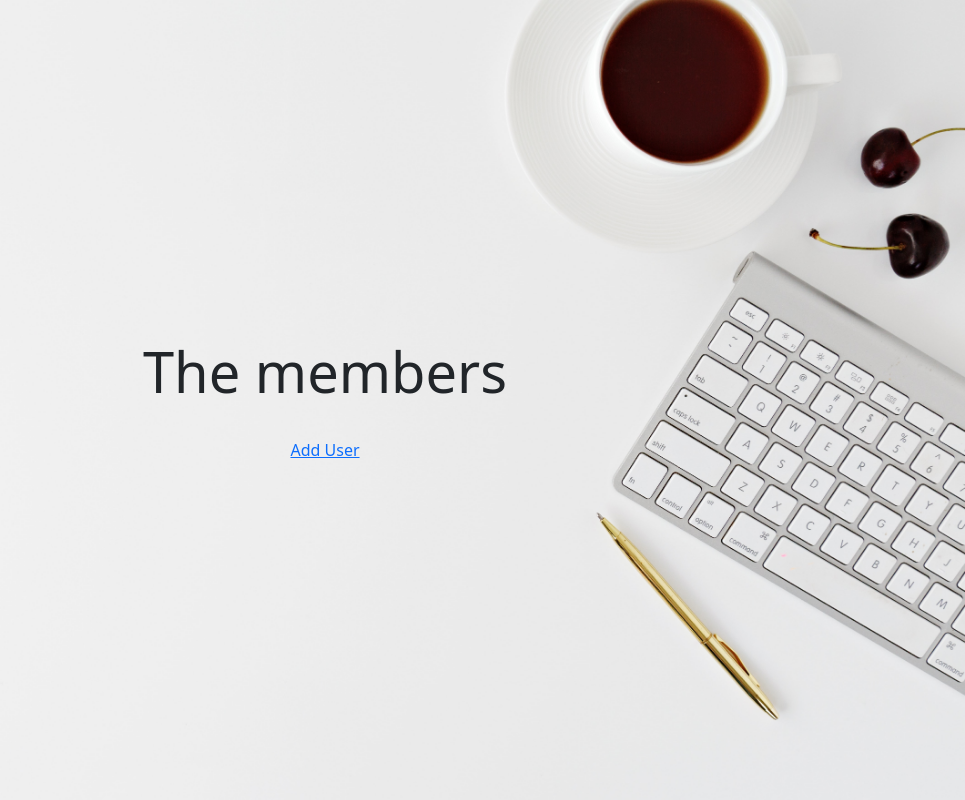
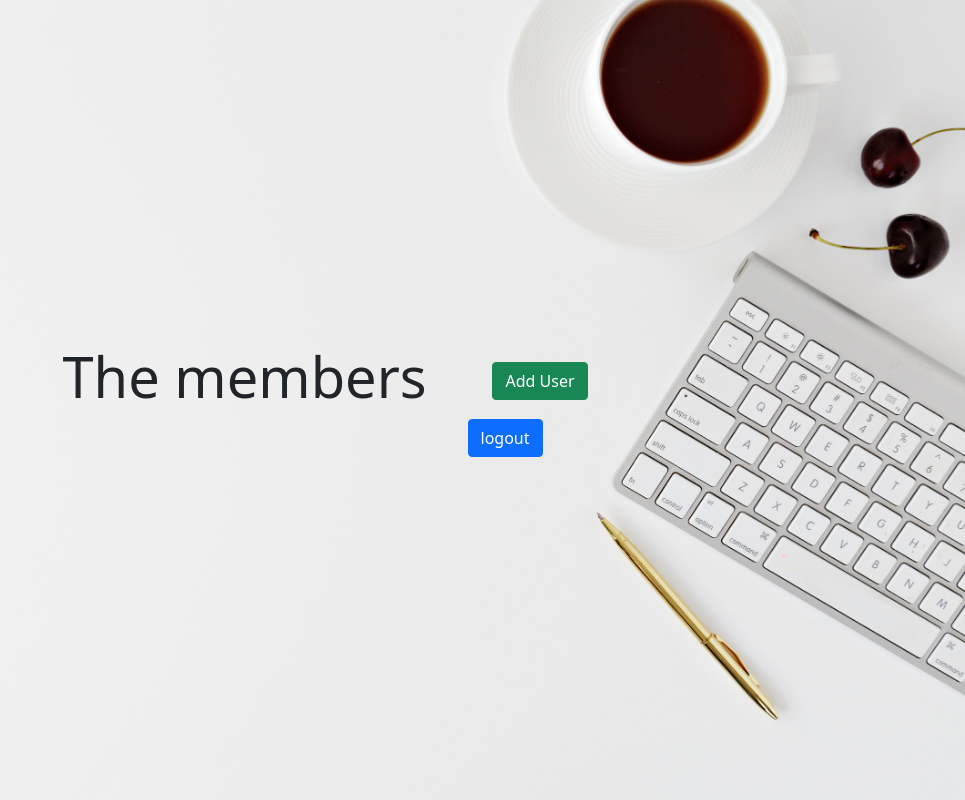
Before and after one commit to elmiri-ismail/projet4-PHP-CRUD, a PHP site: page /read.php in a window 1280 px wide. Shown: the whole page, without its empty margins (315-1280 px from the left). Run offline with PHP 8.4, Linux system fonts and the light colour scheme; data that the repository does not hold is empty; some libraries are stand-ins or nearby versions.

Commit message:
save changes

```diff
--- a/css/style.css
+++ b/css/style.css
@@ -35,3 +35,7 @@ body {
 display:flex !important;
 justify-content: flex-end !important;
 }
+.btn-primary {
+    margin-left: 360px !important;
+
+}
--- a/php/read.php
+++ b/php/read.php
@@ -3,3 +3,4 @@ include "db_conn.php";
 
 $sql = "SELECT * FROM users ORDER BY id DESC";
 $result = mysqli_query($conn, $sql);
+session_start();
--- a/read.php
+++ b/read.php
@@ -1,4 +1,8 @@
-<?php include "php/read.php"; ?>
+
+<?php include "php/read.php";
+
+
+ ?>
 <!DOCTYPE html>
 <html lang="en">
 <head>
@@ -7,11 +11,14 @@
     <title>Create</title>
     <link href="https://cdn.jsdelivr.net/npm/bootstrap@5.1.3/dist/css/bootstrap.min.css" rel="stylesheet" integrity="sha384-1BmE4kWBq78iYhFldvKuhfTAU6auU8tT94WrHftjDbrCEXSU1oBoqyl2QvZ6jIW3" crossorigin="anonymous">
     <link rel="stylesheet" href="css/style.css">
+
 </head>
 <body>
+  <form action="read.php" method='get'>
   <div class="container">
 <div class="box"></div>
-<h4 class="display-4 text-center">The members</h4><br>
+<div class="d-flex justify-content-around align-items-center w-50"><h4 class="display-4 text-center">The members</h4><br>
+<a href="index.php" class="btn btn-success">Add User</a></div>
 <?php if (isset($_GET['success'])) {
     ?>
     <div class="alert alert-success" role="alert">
@@ -48,11 +55,24 @@
 </table>
 <?php }; ?>
 <div class="link-right">
-<a href="index.php" class="link-primary">Add User</a>
 
+<input type="submit" name="logout" class="btn btn-primary" value='logout' />
+ <?php
+
+            if(isset($_GET['logout'])){
+              session_start();
+              session_destroy();
+              header('location:regestration/login.php');
+            }
+
+
+
+ ?>
 </div>
   </div>
 
+
+</form>
 <script src="https://cdn.jsdelivr.net/npm/@popperjs/core@2.10.2/dist/umd/popper.min.js" integrity="sha384-7+zCNj/IqJ95wo16oMtfsKbZ9ccEh31eOz1HGyDuCQ6wgnyJNSYdrPa03rtR1zdB" crossorigin="anonymous"></script>
 <script src="https://cdn.jsdelivr.net/npm/bootstrap@5.1.3/dist/js/bootstrap.min.js" integrity="sha384-QJHtvGhmr9XOIpI6YVutG+2QOK9T+ZnN4kzFN1RtK3zEFEIsxhlmWl5/YESvpZ13" crossorigin="anonymous"></script>
 </body>
--- a/regestration/index.php
+++ b/regestration/index.php
@@ -1,6 +1,6 @@
 <?php include('server.php');
 if(empty($_SESSION['username'])){
-    header('location:login.php');
+    header('location: ../regestration/login.php');
 }
 ?>
 <!DOCTYPE html>
--- a/regestration/login.php
+++ b/regestration/login.php
@@ -11,7 +11,7 @@
 <body>
     <div class="header">
         <h2>
-            Login in
+            Log in
         </h2>
     </div>
     <form method="post" action="login.php">
--- a/regestration/server.php
+++ b/regestration/server.php
@@ -35,7 +35,7 @@ $sql = "INSERT INTO users (name,email,password)
 mysqli_query($db , $sql);
 $_SESSION['username'] = $username;
 $_SESSION['stater'] = "You are now logged in";
-header('location:index.php'); //redirect to home page
+header('location:login.php'); //redirect to home page
 exit();
 }
 }
```
Also changed, not shown: index.php (+13 -1 lines), php/create.php (+9 -0 lines).
